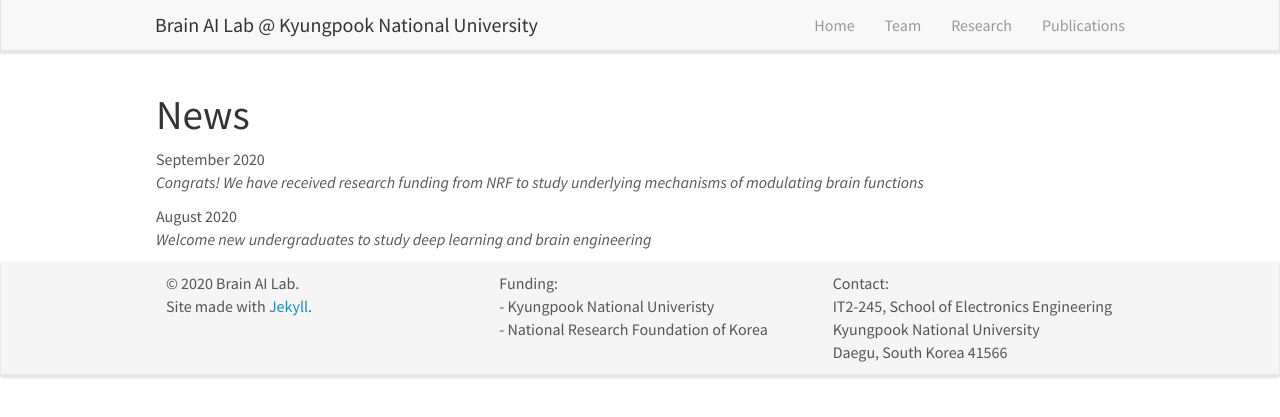
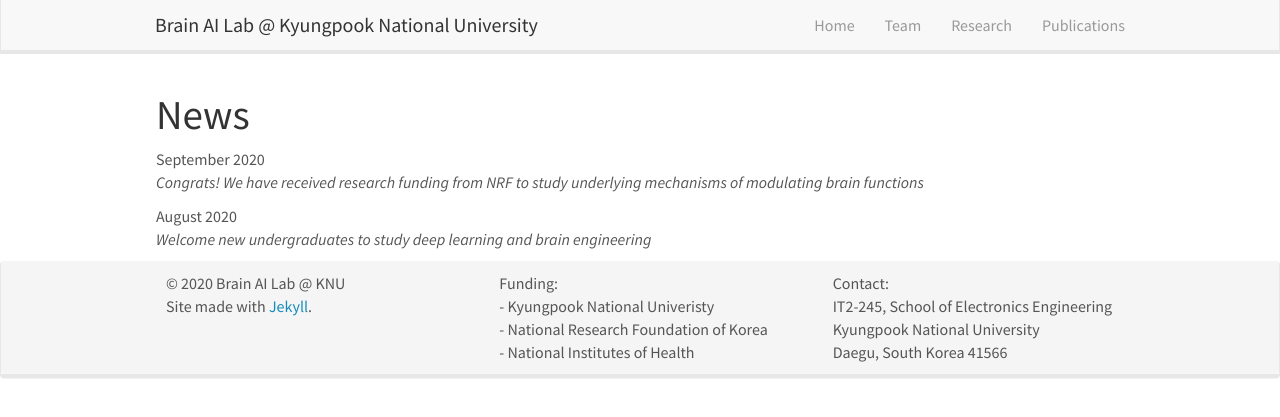
Before and after one commit to KNU-BrainAI/knu-brainai.github.io, a Jekyll site: the page built from _pages/allnews.md, in a window 1280 px wide. Shown: the top 417 px of the page. Built offline with Jekyll 4.4.1, drawn with Linux system fonts in a browser that asks for light colours; nearby versions of some CDN libraries.

Commit message:
Update footer.html

```diff
--- a/_includes/footer.html
+++ b/_includes/footer.html
@@ -4,7 +4,7 @@
 	  <div class="row">
 		<div class="col-sm-4">
 
-		  <p>&copy 2020 Brain AI Lab. <br />
+		  <p>&copy 2020 Brain AI Lab @ KNU <br />
 			  Site made with <a href="https://jekyllrb.com">Jekyll</a>. </p>
 
 
@@ -15,7 +15,8 @@
 		<div class="col-sm-4">
 		  Funding:<br />
 		  - Kyungpook National Univeristy <br />
-		  - National Research Foundation of Korea
+		  - National Research Foundation of Korea <br />
+		  - National Institutes of Health
 		</div>
 		<div class="col-sm-4">
 		  Contact:<br />
```
